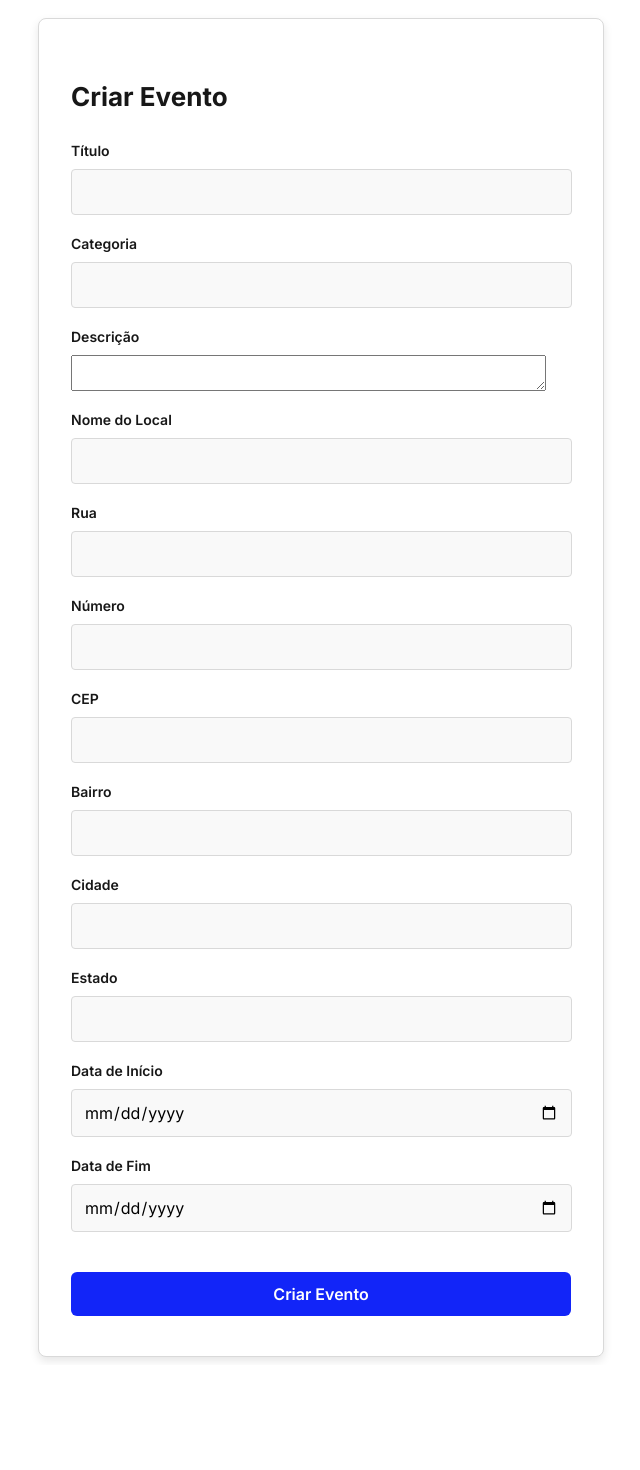
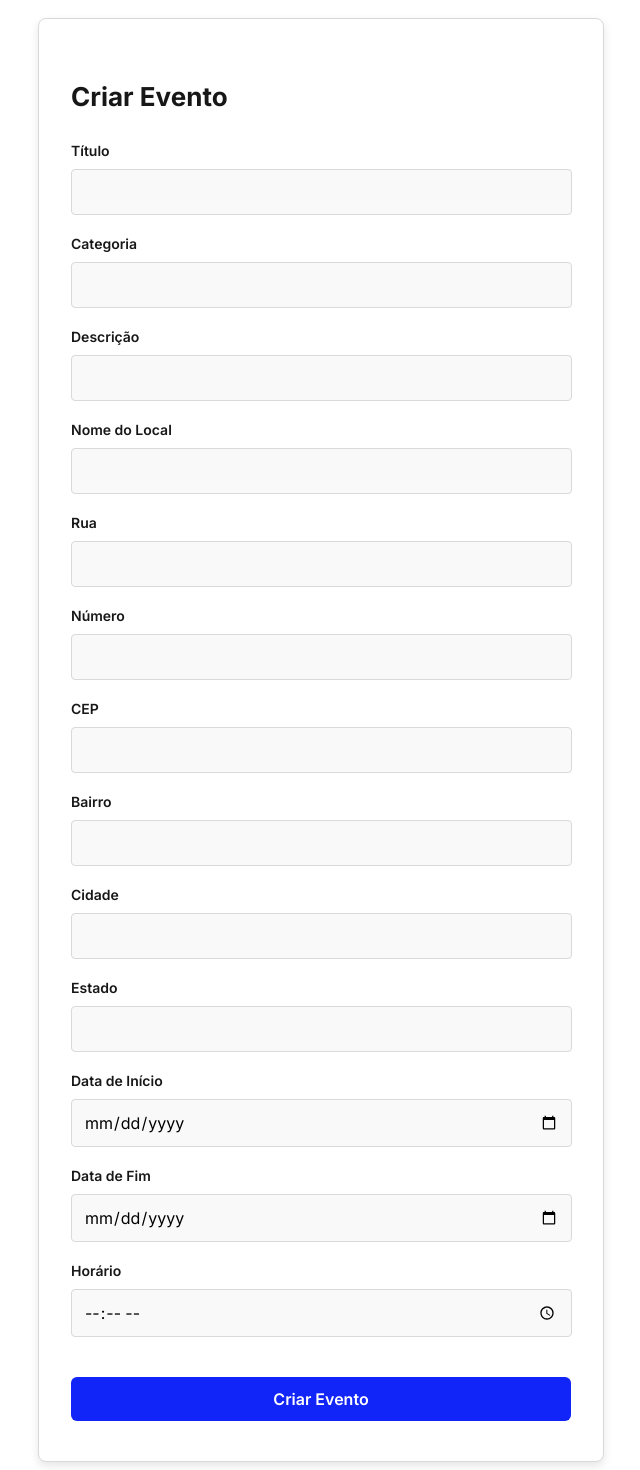
Before and after one commit to EduardoVeith/cred.lab, a Next.js app: page /eventRegister in a window 1280 px wide. Shown: the part 70-1540 px from the top of the page, without its empty margins (319-959 px from the left). Before the commit the page ends 1435 px from the top, so only its background shows below. Built offline with nearby package versions, Linux system fonts and the light colour scheme; no server answers; sample sign-in values are in the browser's storage.

Commit message:
InterfaceEventData e eventRegister organizado, eventDetails scss criado

```diff
--- a/components/types/interfaceEventData.ts
+++ b/components/types/interfaceEventData.ts
@@ -5,8 +5,10 @@ export default interface EventData {
     startDate: string
     endDate: string;
     description: string;
+    time: string;
+    guests?: any[];
+    address: {
         locationName: string;
-    time: string;
         street: string;
         number: string;
         cep: string;
@@ -14,5 +16,5 @@ export default interface EventData {
         city: string;
         state: string;
         complement?: string;
-    guests?: any[];
+    };
   }
--- a/pages/eventRegister.tsx
+++ b/pages/eventRegister.tsx
@@ -14,6 +14,7 @@ const CreateEvent = () => {
     time: '',
     endDate: '',
     description: '',
+    address: {
       locationName: '',
       street: '',
       number: '',
@@ -21,6 +22,7 @@ const CreateEvent = () => {
       neighborhood: '',
       city: '',
       state: '',
+    },
   });
   const [error, setError] = useState('');
   const [loading, setLoading] = useState<boolean>(false);
@@ -28,6 +30,13 @@ const CreateEvent = () => {
 
   const handleChange = (e) => {
     setFormData({ ...formData, [e.target.name]: e.target.value });
+  };
+
+  const handleChangeAddress = (e) => {
+    setFormData({
+      ...formData,
+      address: { ...formData.address, [e.target.name]: e.target.value },
+    });
   };
 
   const handleSubmit = async (e) => {
@@ -80,6 +89,7 @@ const CreateEvent = () => {
             name="title"
             value={formData.title}
             onChange={handleChange}
+            required
           />
         </div>
 
@@ -90,15 +100,18 @@ const CreateEvent = () => {
             name="category"
             value={formData.category}
             onChange={handleChange}
+            required
           />
         </div>
 
         <div className={styles['input-group']}>
           <label>Descrição</label>
-          <textarea
+          <input
+            type="description"
             name="description"
             value={formData.description}
-            onChange={handleChange}
+            onChange={(e) => setFormData({...formData, description: e.target.value})}
+            required
             />
         </div>
 
@@ -107,8 +120,9 @@ const CreateEvent = () => {
           <input
             type="text"
             name="locationName"
-            value={formData.locationName}
-            onChange={handleChange}
+            value={formData.address.locationName}
+            onChange={handleChangeAddress}
+            required
           />
         </div>
 
@@ -117,8 +131,9 @@ const CreateEvent = () => {
           <input
             type="text"
             name="street"
-            value={formData.street}
-            onChange={handleChange}
+            value={formData.address.street}
+            onChange={handleChangeAddress}
+            required
           />
         </div>
 
@@ -127,8 +142,9 @@ const CreateEvent = () => {
           <input
             type="text"
             name="number"
-            value={formData.number}
-            onChange={handleChange}
+            value={formData.address.number}
+            onChange={handleChangeAddress}
+            required
           />
         </div>
 
@@ -137,8 +153,9 @@ const CreateEvent = () => {
           <input
             type="text"
             name="cep"
-            value={formData.cep}
-            onChange={handleChange}
+            value={formData.address.cep}
+            onChange={handleChangeAddress}
+            required
           />
         </div>
 
@@ -147,8 +164,9 @@ const CreateEvent = () => {
           <input
             type="text"
             name="neighborhood"
-            value={formData.neighborhood}
-            onChange={handleChange}
+            value={formData.address.neighborhood}
+            onChange={handleChangeAddress}
+            required
           />
         </div>
 
@@ -157,8 +175,9 @@ const CreateEvent = () => {
           <input
             type="text"
             name="city"
-            value={formData.city}
-            onChange={handleChange}
+            value={formData.address.city}
+            onChange={handleChangeAddress}
+            required
           />
         </div>
 
@@ -167,8 +186,9 @@ const CreateEvent = () => {
           <input
             type="text"
             name="state"
-            value={formData.state}
-            onChange={handleChange}
+            value={formData.address.state}
+            onChange={handleChangeAddress}
+            required
           />
         </div>
 
@@ -179,6 +199,7 @@ const CreateEvent = () => {
             name="startDate"
             value={formData.startDate}
             onChange={handleChange}
+            required
           />
         </div>
 
@@ -189,15 +210,25 @@ const CreateEvent = () => {
             name="endDate"
             value={formData.endDate}
             onChange={handleChange}
+            required
           />
         </div>
 
-        <button
-          type="submit"
-          className={styles['button-login']}
-          disabled={loading}
-        >
-          {loading ? 'Carregando...' : 'Criar Evento'}
+        <div className={styles['input-group']}>
+          <label>Horário</label>
+          <input
+            type="time"
+            name="time"
+            value={formData.time}
+            onChange={handleChange}
+            required
+          />
+        </div>
+
+        <button type="submit" className={styles['button-login']} disabled={loading}>
+            <span className={styles['button-login-text']}>
+            {loading ? <span className={styles.spinner}></span> : 'Criar Evento'}
+          </span>
           </button>
       </form>
     </div>
--- a/styles/afterEvent.module.scss
+++ b/styles/eventDetails.module.scss
@@ -1,11 +1,9 @@
 @import url('https://fonts.googleapis.com/css2?family=Inter:wght@400;700&display=swap');
 
-/* afterEvent.module.scss */
-/* ============ BARRA TANC ============ */
 .barraTanc {
     background-color: #1225f8;
     color: #ffffff;
-    padding: 1px 18px;
+    padding: 10px 18px;
     font-size: 40px;
     font-weight: 700;
     width: 100%;
@@ -20,18 +18,13 @@
     }
   }
 
-  /* ... (restante do seu SCSS existente) ... */
-
-
-  /* ============ CONTAINER PRINCIPAL ============ */
   .container {
     max-width: 1200px;
     margin: 0 auto;
-    padding: 80px 20px 20px; /* 80px top para a barra fixa */
+    padding: 80px 20px 20px;
     font-family: "Inter", sans-serif;
   }
 
-  /* ============ SEÇÃO DO EVENTO ============ */
   .eventInfo {
     margin-bottom: 30px;
     background: #fff;
@@ -66,7 +59,6 @@
     }
   }
 
-  /* ============ BOTÕES ============ */
   .buttonGroup {
     display: flex;
     gap: 15px;
@@ -105,7 +97,6 @@
     }
   }
 
-  /* ============ TABELA ============ */
   .credenciados {
     background: #fff;
     border-radius: 8px;
@@ -148,7 +139,6 @@
     }
   }
 
-  /* ============ RODAPÉ ============ */
   .footer {
     text-align: center;
     margin-top: 40px;
--- a/styles/eventRegister.module.scss
+++ b/styles/eventRegister.module.scss
@@ -79,6 +79,20 @@
   }
 }
 
+.input-field {
+  width: 100%;
+  padding: 10px;
+  margin-bottom: 25px;
+  border: 1px solid #ccc;
+  border-radius: 4px;
+  font-family: inherit;
+}
+
+textarea.input-field {
+  min-height: 120px;
+  resize: none;
+}
+
 .date-time-container {
   display: flex;
   gap: 10px;
```
Lines whose indentation alone changed are shown as unchanged.
